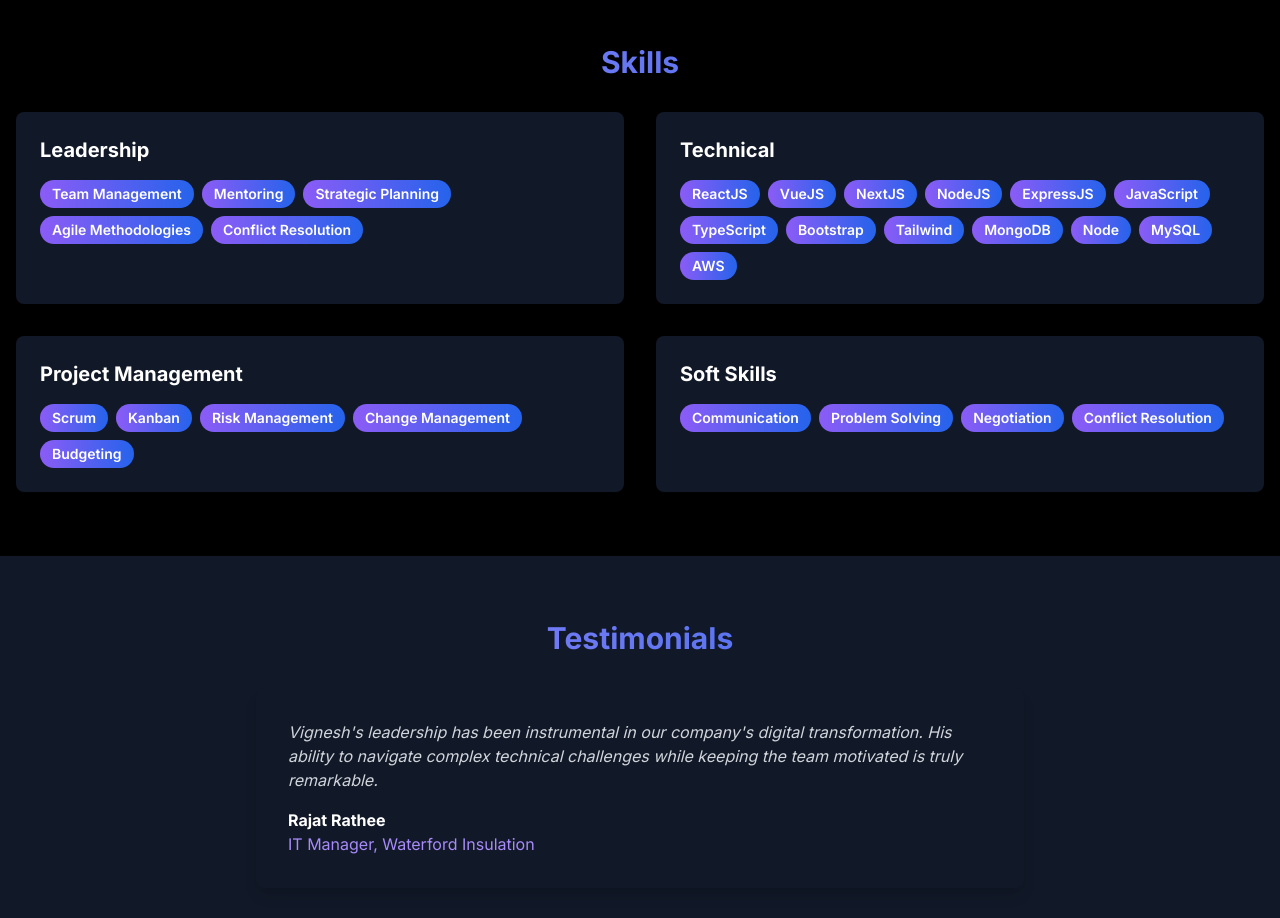
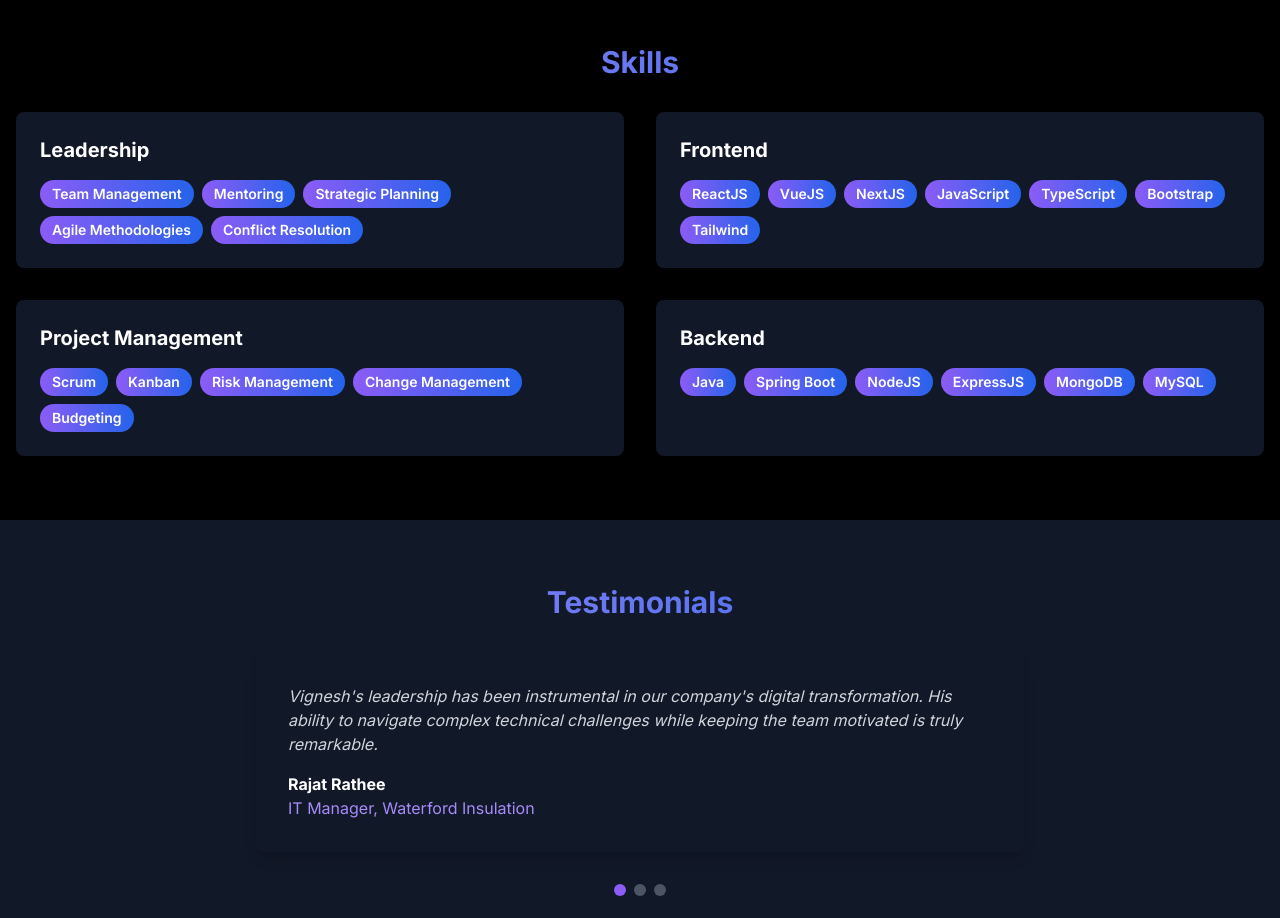
Before and after one commit to vigneshvenkat/senior-it-lead-portfolio, a Next.js app: page / in a window 1280 px wide. Shown: the part 1460-2378 px from the top of the page. Built offline with nearby package versions, Linux system fonts and the light colour scheme.

Commit message:
`Refactor skills data: updated categories and item lists`

```diff
--- a/src/components/Skills.tsx
+++ b/src/components/Skills.tsx
@@ -4,9 +4,9 @@ import { useEffect, useRef } from 'react';
 
 const skills = [
   { category: "Leadership", items: ["Team Management", "Mentoring", "Strategic Planning", "Agile Methodologies", "Conflict Resolution"] },
-  { category: "Technical", items: ["ReactJS", "VueJS", "NextJS", "NodeJS", "ExpressJS", "JavaScript", "TypeScript", "Bootstrap", "Tailwind", "MongoDB", "Node", "MySQL", "AWS"] },
+  { category: "Frontend", items: ["ReactJS", "VueJS", "NextJS", "JavaScript", "TypeScript", "Bootstrap", "Tailwind"]},
   { category: "Project Management", items: ["Scrum", "Kanban", "Risk Management", "Change Management", "Budgeting"] },
-  { category: "Soft Skills", items: ["Communication", "Problem Solving", "Negotiation", "Conflict Resolution"] }
+  { category: "Backend", items: ["Java", "Spring Boot", "NodeJS", "ExpressJS", "MongoDB", "MySQL"] }
 ]
 
 const Skills = () => {
```
